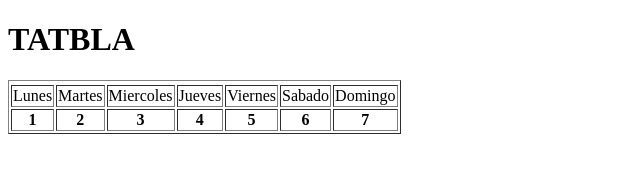
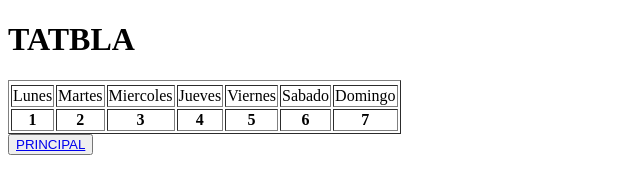
Before and after one commit to JhonatanSA92/tercera_clase, a plain HTML site: page tablas.html in a window 1280 px wide. Shown: the whole page, without its empty margins (0-640 px from the left). Drawn offline with Linux system fonts and the light colour scheme.

Commit message:
cambio tercera clase

```diff
--- a/tablas.html
+++ b/tablas.html
@@ -29,5 +29,9 @@
             <th>7</th>
 
     </table>
+
+    <button>
+        <a href="./index.html">PRINCIPAL</a>
+    </button>
 </body>
 </html>
```
Also changed, not shown: imagenese.html (+1 -1 lines).
